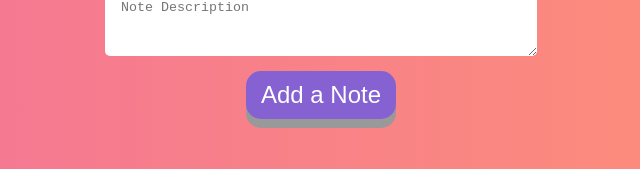
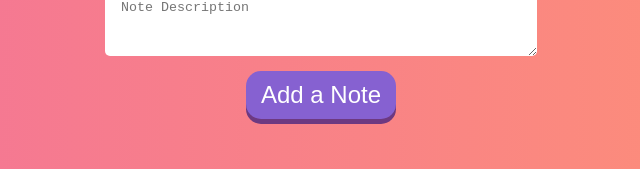
Before and after one commit to pramit-marattha/React-firebase-notebook, a React (Create React App) app: page / in a window 1280 px wide. Shown: the part 145-314 px from the top of the page, without its empty margins (319-959 px from the left). Built offline with nearby package versions, Linux system fonts and the light colour scheme.

Commit message:
css updated

```diff
--- a/src/components/NoteAdd/NoteAdd.css
+++ b/src/components/NoteAdd/NoteAdd.css
@@ -91,15 +91,15 @@ button {
   background-color: #8661d1;
   border: none;
   border-radius: 15px;
-  box-shadow: 0 9px #999;
+  box-shadow: 0 5px rgb(109, 57, 129);
 }
 
 button:hover {
-  background-color: #fd5252;
+  background-color: #906ed3;
 }
 
 button:active {
-  background-color: #3e8e41;
-  box-shadow: 0 5px #666;
+  background-color: #fd5252e5;
+  box-shadow: 0 5px rgb(212, 93, 93);
   transform: translateY(4px);
 }
```
